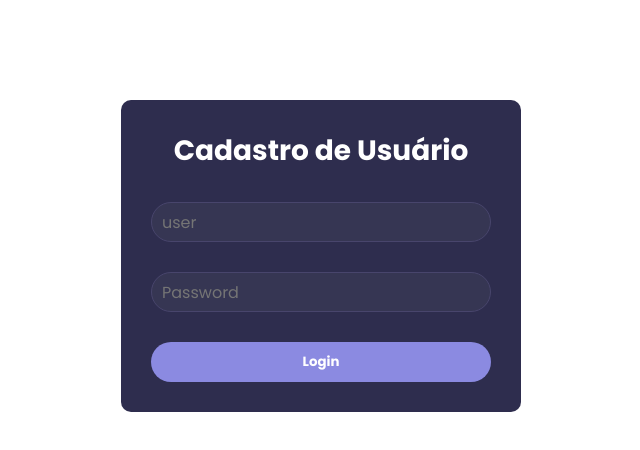
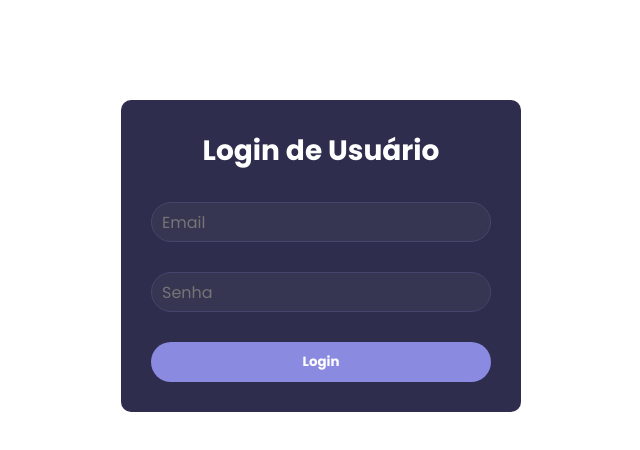
Before and after one commit to Erik621/front-chatBot-whatsApp, a React (Vite) app: page /home in a window 1280 px wide. Shown: the top 450 px of the page, without its empty margins (319-959 px from the left). Built offline with nearby package versions, Linux system fonts and the light colour scheme.

Commit message:
feat: fluxo para validação e redirecionamento da tela de login

```diff
--- a/src/main.tsx
+++ b/src/main.tsx
@@ -1,10 +1,8 @@
 import { StrictMode } from 'react'
 import { createRoot } from 'react-dom/client'
 import { BrowserRouter, Routes, Route } from 'react-router-dom'
-import React from 'react'
-import App from './App';
 import TelaInicial from './pages/Cardapio/Cardapio';
-import Home from './pages/Login'
+import Login from './pages/Login/login'
 import PedidosRecebidos from './pages/Pedidos/PedidosRecebidos';
 
 import './index.css'
@@ -21,7 +19,7 @@ createRoot(rootElement).render(
   <StrictMode>
     <BrowserRouter>
       <Routes>
-        <Route path="/home" element={<Home />} />
+        <Route path="/home" element={<Login />} />
         <Route path="/card" element={<TelaInicial/>}/>
         <Route path="/pedidos" element={<PedidosRecebidos />} />
         <Route path="/cadastro" element={<CadastroProdutos />}/>
--- a/src/pages/Login/index.tsx
+++ /dev/null
@@ -1,47 +0,0 @@
-import './style.css'
-//import Lixeira from '../../assets/lixeira.svg'
-import { login } from '../../serves/userApi/user'
-import { useState } from 'react'
-import React from 'react'
-
-function Home() {
-  const [user, setUser] = useState<string>("")
-  const [password, setPassword] = useState<string>("")
-
-  async function getLogin(): Promise<void> {
-    const result = await login(user, password)
-    console.log(user)
-    console.log(password)
-    if (result) {
-      console.log("Usuário Válido")
-    } else {
-      console.log("Usuário Inválido")
-    }
-  }
-
-  return (
-    <div className='container'>
-      <form>
-        <h1>Cadastro de Usuário</h1>
-
-        <input
-          onChange={(e: React.ChangeEvent<HTMLInputElement>) => setUser(e.target.value)}
-          placeholder='user'
-          name='user'
-          type='text'
-        />
-
-        <input
-          onChange={(e: React.ChangeEvent<HTMLInputElement>) => setPassword(e.target.value)}
-          placeholder='Password'
-          name='password'
-          type='password'
-        />
-
-        <button onClick={getLogin} type='button'>Login</button>
-      </form>
-    </div>
-  )
-}
-
-export default Home
--- a/src/pages/Login/style.css
+++ b/src/pages/Login/login.css
@@ -79,3 +79,27 @@ form {
   }
 
 }
+
+.mensagem-erro {
+  position: fixed;
+  top: 50%;
+  left: 50%;
+  transform: translate(-50%, -50%);
+  background-color: #f44336;
+  color: white;
+  padding: 16px 24px;
+  border-radius: 10px;
+  box-shadow: 0 4px 12px rgba(0, 0, 0, 0.2);
+  z-index: 1000;
+  animation: fadeInOut 3s ease-in-out forwards;
+  font-size: 16px;
+  text-align: center;
+}
+
+
+@keyframes fadeInOut {
+  0% { opacity: 0; transform: translate(-50%, -60%); }
+  10% { opacity: 1; transform: translate(-50%, -50%); }
+  90% { opacity: 1; }
+  100% { opacity: 0; transform: translate(-50%, -60%); }
+}
--- /dev/null
+++ b/src/pages/Login/login.tsx
@@ -0,0 +1,51 @@
+import './login.css'
+import { login } from '../../serves/userApi/user'
+import { useState } from 'react'
+import React from 'react'
+import { useNavigate } from 'react-router-dom'
+
+function Login() {
+  const [email, setEmail] = useState<string>("")
+  const [password, setPassword] = useState<string>("")
+  const [erro, setErro] = useState<string>("")
+
+  const navigate = useNavigate();
+
+  async function getLogin(): Promise<void> {
+    const result = await login(email, password)
+    if (result) {
+      navigate('/cadastro')
+    } else {
+      setErro("Usuário ou senha inválidos")
+      setTimeout(() => setErro(""), 3000)
+    }
+  }
+
+  return (
+    <div className='container'>
+      <form onSubmit={(e) => { e.preventDefault(); getLogin(); }}>
+        <h1>Login de Usuário</h1>
+
+        <input
+          onChange={(e) => setEmail(e.target.value)}
+          placeholder='Email'
+          name='email'
+          type='email'
+        />
+
+        <input
+          onChange={(e) => setPassword(e.target.value)}
+          placeholder='Senha'
+          name='password'
+          type='password'
+        />
+
+        <button type='submit'>Login</button>
+      </form>
+
+      {erro && <div className="mensagem-erro">{erro}</div>}
+    </div>
+  )
+}
+
+export default Login
--- a/src/serves/userApi/user.ts
+++ b/src/serves/userApi/user.ts
@@ -1,12 +1,19 @@
 import axios from "axios";
 
-export async function login(user: string, password: string) {
+export async function login(email: string, password: string): Promise<boolean> {
+  try {
+    const response = await axios.post(`http://localhost:3000/api/users/login`, {
+      email,
+      password,
+    });
 
-    const response = await axios.post(`http://localhost:3000/api/users/login`, { user: user, password: password });
-    if (response.status) {
-        return true
+    // Exemplo: salvar o token retornado
+    const token = response.data.token;
+    localStorage.setItem('token', token);
 
-    } else {
-        return false
-    }
+    return true;
+  } catch (error) {
+    console.error("Erro ao fazer login:", error);
+    return false;
+  }
 }
```
